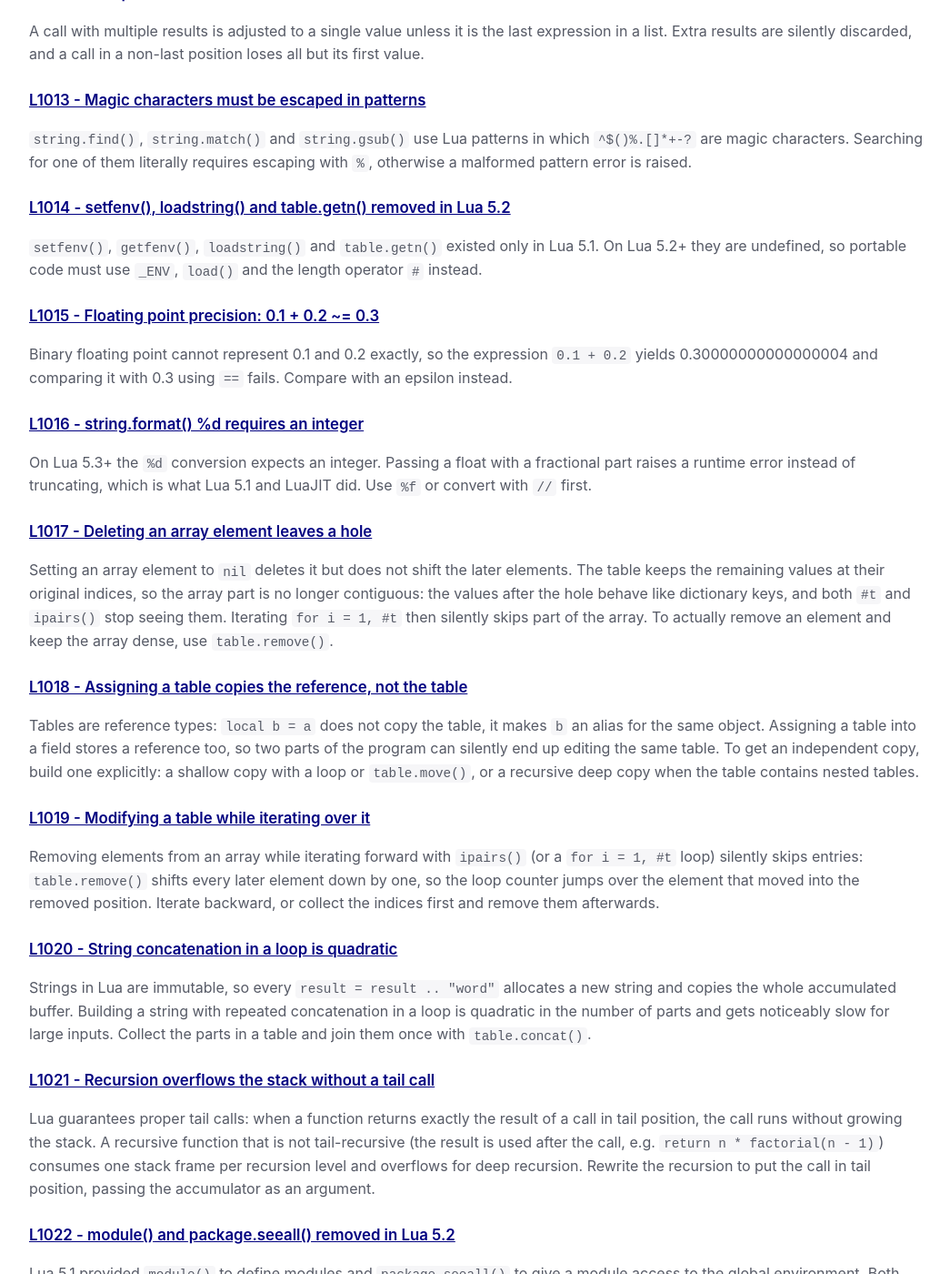
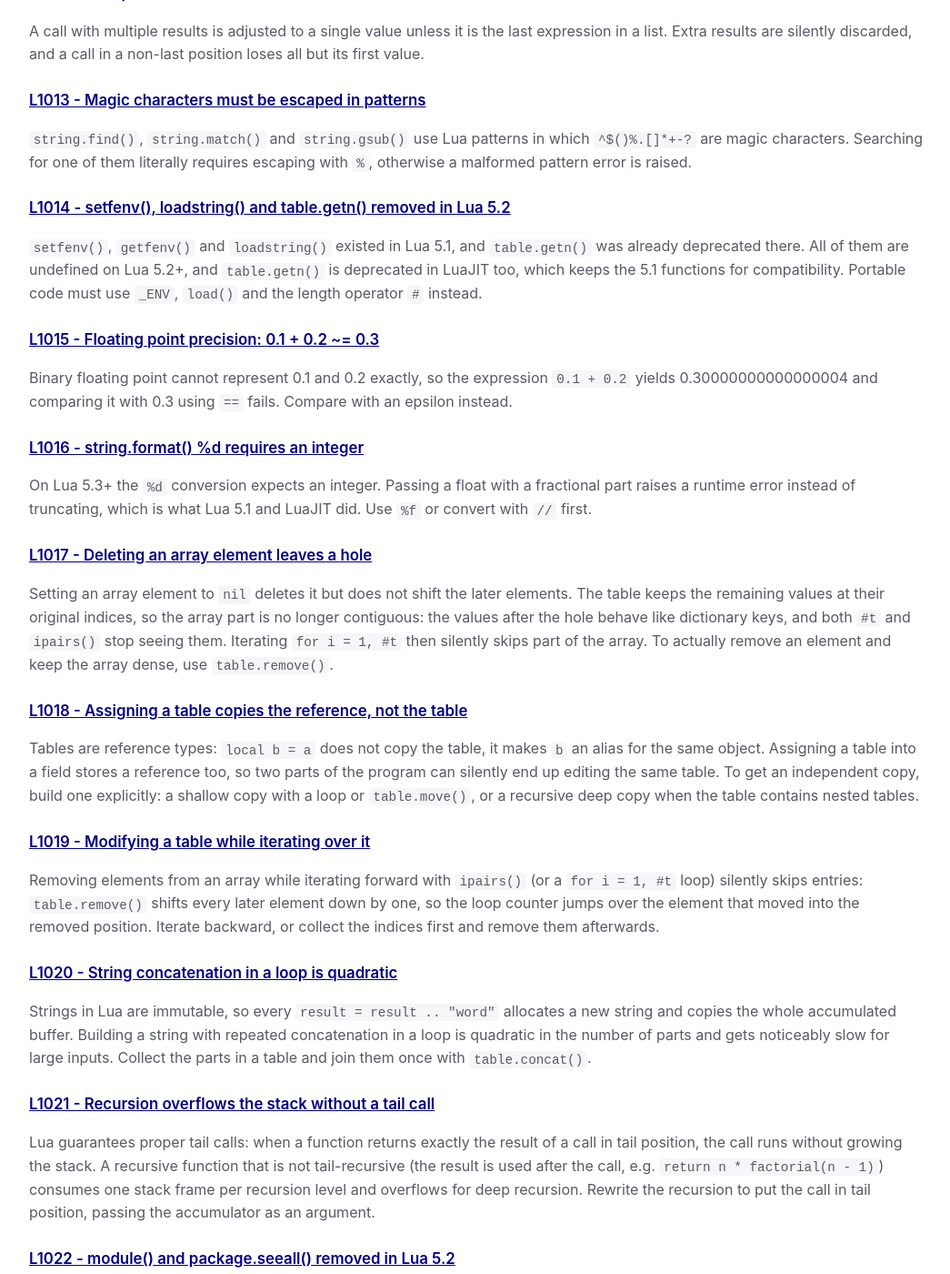
Before and after one commit to ligurio/lua-pitfalls, a Jekyll site: the page built from index.md, in a window 1280 px wide and 1400 px high, scrolled down 1537 px. Shown: the whole window at 91% size, without its empty margins (116-1161 px from the left). Built offline with Jekyll 4.4.1, drawn with Linux system fonts in a browser that asks for light colours; some of the changed text lies outside the part shown.

Commit message:
Clarify deprecation of table.getn() and table.foreach()
table.getn() was already deprecated in Lua 5.1, so avoid it in LuaJIT
too even though LuaJIT keeps it for compatibility; the same holds for
table.foreach() and table.foreachi(). Tag both pitfalls with LuaJIT and
link the Lua 5.1 incompatibilities section (manual 7.2).

````diff
--- a/_pitfalls/L1014.md
+++ b/_pitfalls/L1014.md
@@ -3,14 +3,17 @@ layout: pitfall
 title: "setfenv(), loadstring() and table.getn() removed in Lua 5.2"
 permalink: /p/L1014/
 description: >-
-  `setfenv()`, `getfenv()`, `loadstring()` and `table.getn()` existed only in
-  Lua 5.1. On Lua 5.2+ they are undefined, so portable code must use `_ENV`,
-  `load()` and the length operator `#` instead.
+  `setfenv()`, `getfenv()` and `loadstring()` existed in Lua 5.1, and
+  `table.getn()` was already deprecated there. All of them are undefined on
+  Lua 5.2+, and `table.getn()` is deprecated in LuaJIT too, which keeps the
+  5.1 functions for compatibility. Portable code must use `_ENV`, `load()` and
+  the length operator `#` instead.
 runtime:
   - Lua 5.2
   - Lua 5.3
   - Lua 5.4
   - Lua 5.5
+  - LuaJIT
 analyzers:
   - luacheck
   - selene
@@ -26,10 +29,10 @@ local f = load("return 1 + 1")
 ```
 
 ```lua
--- Lua 5.1 only:
+-- Lua 5.1 / LuaJIT (deprecated since 5.1):
 local n = table.getn({1, 2, 3})
 
--- Portable:
+-- Preferred on every version:
 local n = # {1, 2, 3}
 ```
 
@@ -37,6 +40,11 @@ local n = # {1, 2, 3}
 goes through the `_ENV` upvalue. `luacheck` and `selene` flag these as
 undefined globals when targeting 5.2+.
 
+LuaJIT keeps `loadstring()`, `setfenv()` and `table.getn()` because it is based
+on Lua 5.1, but `table.getn()` is deprecated even there: prefer the `#`
+operator, which works on every version.
+
 ## References
 
 - <https://www.lua.org/manual/5.2/manual.html#8.2>
+- <https://www.lua.org/manual/5.1/manual.html#7.2>
--- a/_pitfalls/L1023.md
+++ b/_pitfalls/L1023.md
@@ -4,14 +4,16 @@ title: "table.maxn(), table.foreach() and table.foreachi() removed in Lua 5.2"
 permalink: /p/L1023/
 description: >-
   Lua 5.1 had `table.maxn()`, `table.foreach()` and `table.foreachi()` for
-  working with the array part of a table. They were removed in Lua 5.2. Use `#`
-  for dense arrays and `pairs()` or `ipairs()` to iterate; for sparse tables
-  write the maxn logic yourself with a loop.
+  working with the array part of a table. `table.foreach()` and
+  `table.foreachi()` were already deprecated in Lua 5.1, and all three were
+  removed in Lua 5.2. Use `#` for dense arrays and `pairs()` or `ipairs()` to
+  iterate; for sparse tables write the maxn logic yourself with a loop.
 runtime:
   - Lua 5.2
   - Lua 5.3
   - Lua 5.4
   - Lua 5.5
+  - LuaJIT
 analyzers:
   - luacheck
   - selene
@@ -21,8 +23,8 @@ analyzers:
 local t = {10, 20, 30}
 
 print(table.maxn(t))        -- 3 (Lua 5.1 only)
-table.foreach(t, function(k, v) print(k, v) end)    -- 5.1 only
-table.foreachi(t, function(i, v) print(i, v) end)   -- 5.1 only
+table.foreach(t, function(k, v) print(k, v) end)    -- 5.1 / LuaJIT, deprecated since 5.1
+table.foreachi(t, function(i, v) print(i, v) end)   -- 5.1 / LuaJIT, deprecated since 5.1
 ```
 
 ```lua
@@ -46,10 +48,13 @@ end
 ```
 
 `#t` is only trustworthy for dense arrays; see
-[L1004]({{ '/p/L1004/' | relative_url }}). `luacheck` and `selene` flag
-`table.maxn`/`table.foreach`/`table.foreachi` as undefined fields when
-targeting 5.2+.
+[L1004]({{ '/p/L1004/' | relative_url }}). LuaJIT keeps `table.foreach()` and
+`table.foreachi()` because it is based on Lua 5.1, but they are deprecated
+there as well: use a `pairs()` or `ipairs()` loop instead. `luacheck` and
+`selene` flag `table.maxn`/`table.foreach`/`table.foreachi` as undefined fields
+when targeting 5.2+.
 
 ## References
 
 - <https://www.lua.org/manual/5.2/manual.html#8.2>
+- <https://www.lua.org/manual/5.1/manual.html#7.2>
````
